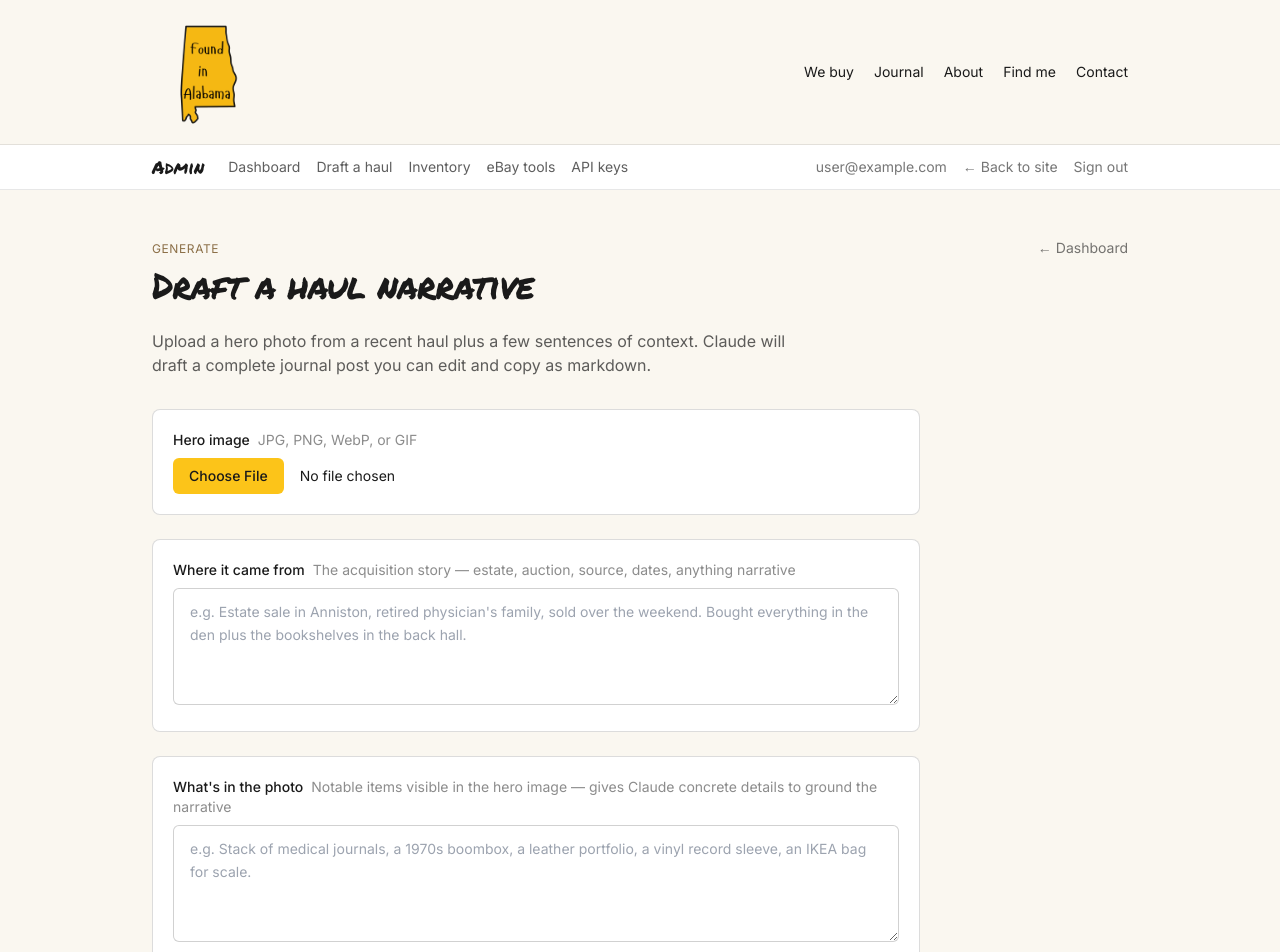
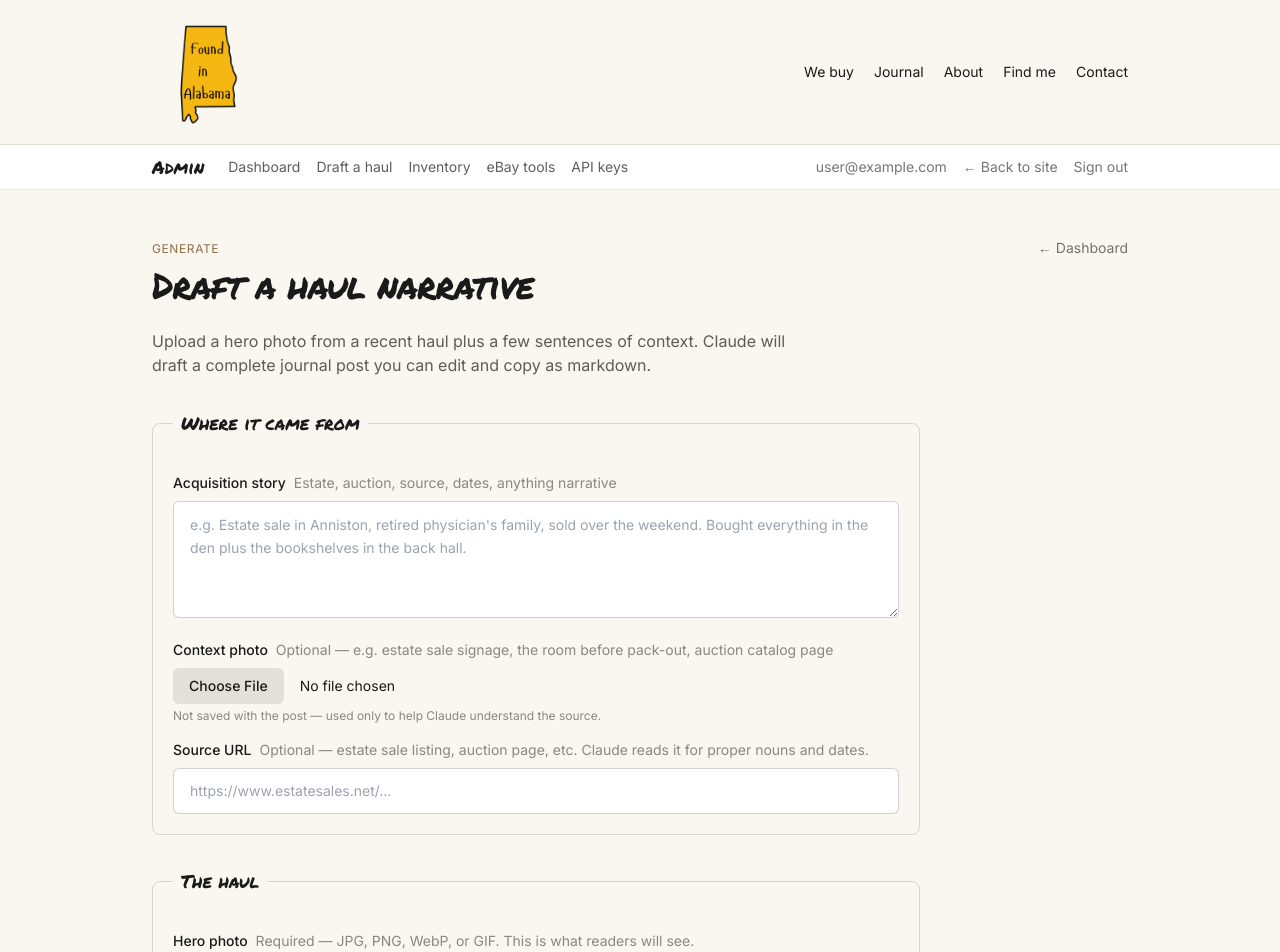
Before and after one commit to colporteur/found-in-alabama, a Next.js app: page /admin/draft in a window 1280 px wide. Shown: the top 952 px of the page. Built offline with nearby package versions, Linux system fonts and the light colour scheme; no server answers; sample sign-in values are in the browser's storage.

Commit message:
Add context photo and source URL to draft generator

```diff
--- a/app/admin/draft/page.tsx
+++ b/app/admin/draft/page.tsx
@@ -17,12 +17,16 @@ export default function DraftPage() {
   // few seconds after the picker closes ("permission problems after a
   // reference to a file was acquired" error). Reading once up front and
   // holding the string avoids that.
-  const [imageData, setImageData] = useState<{
+  type ImageData = {
     base64: string;
     mediaType: string;
     previewUrl: string;
     fileName: string;
-  } | null>(null);
+  };
+
+  const [imageData, setImageData] = useState<ImageData | null>(null); // hero
+  const [contextImageData, setContextImageData] = useState<ImageData | null>(null);
+  const [contextUrl, setContextUrl] = useState("");
   const [acquisitionContext, setAcquisitionContext] = useState("");
   const [photoNotes, setPhotoNotes] = useState("");
   const [isGenerating, setIsGenerating] = useState(false);
@@ -32,45 +36,71 @@ export default function DraftPage() {
   const [isPublishing, setIsPublishing] = useState(false);
   const [publishedUrl, setPublishedUrl] = useState<string | null>(null);
 
-  function handleFileChange(e: React.ChangeEvent<HTMLInputElement>) {
+  function readImageFile(
+    file: File,
+    onSuccess: (data: ImageData) => void,
+    onFail: (msg: string) => void
+  ) {
+    const reader = new FileReader();
+    reader.onerror = () => {
+      onFail(
+        "Could not read the selected image. Try again, and don't switch apps between picking the file and the read finishing."
+      );
+    };
+    reader.onload = () => {
+      const dataUrl = reader.result as string;
+      const match = dataUrl.match(/^data:(.+);base64,(.+)$/);
+      if (!match) {
+        onFail("Could not parse the image data.");
+        return;
+      }
+      const [, mediaType, base64] = match;
+      const allowedTypes = ["image/jpeg", "image/png", "image/webp", "image/gif"];
+      if (!allowedTypes.includes(mediaType)) {
+        onFail(`Image type ${mediaType} not supported. Use JPG, PNG, WebP, or GIF.`);
+        return;
+      }
+      onSuccess({ base64, mediaType, previewUrl: dataUrl, fileName: file.name });
+    };
+    reader.readAsDataURL(file);
+  }
+
+  function handleHeroFileChange(e: React.ChangeEvent<HTMLInputElement>) {
     const file = e.target.files?.[0] ?? null;
     if (!file) {
       setImageData(null);
       return;
     }
-    const reader = new FileReader();
-    reader.onerror = () => {
-      setError(
-        "Could not read the selected image. Try again, and don't switch apps between picking the file and the read finishing."
+    readImageFile(
+      file,
+      (data) => {
+        setError(null);
+        setImageData(data);
+      },
+      (msg) => {
+        setError(msg);
+        setImageData(null);
+      }
     );
-      setImageData(null);
-    };
-    reader.onload = () => {
-      const dataUrl = reader.result as string;
-      const match = dataUrl.match(/^data:(.+);base64,(.+)$/);
-      if (!match) {
-        setError("Could not parse the image data.");
-        setImageData(null);
+  }
+
+  function handleContextFileChange(e: React.ChangeEvent<HTMLInputElement>) {
+    const file = e.target.files?.[0] ?? null;
+    if (!file) {
+      setContextImageData(null);
       return;
     }
-      const [, mediaType, base64] = match;
-      const allowedTypes = ["image/jpeg", "image/png", "image/webp", "image/gif"];
-      if (!allowedTypes.includes(mediaType)) {
-        setError(
-          `Image type ${mediaType} not supported. Use JPG, PNG, WebP, or GIF.`
+    readImageFile(
+      file,
+      (data) => {
+        setError(null);
+        setContextImageData(data);
+      },
+      (msg) => {
+        setError(msg);
+        setContextImageData(null);
+      }
     );
-        setImageData(null);
-        return;
-      }
-      setError(null);
-      setImageData({
-        base64,
-        mediaType,
-        previewUrl: dataUrl,
-        fileName: file.name,
-      });
-    };
-    reader.readAsDataURL(file);
   }
 
   async function handleGenerate(e: React.FormEvent) {
@@ -82,8 +112,12 @@ export default function DraftPage() {
       setError("Please choose a hero image first.");
       return;
     }
-    if (acquisitionContext.trim().length + photoNotes.trim().length < 10) {
-      setError("Tell us at least a sentence about the haul.");
+    const totalContextLength =
+      acquisitionContext.trim().length + photoNotes.trim().length;
+    if (totalContextLength < 10 && !contextImageData && !contextUrl.trim()) {
+      setError(
+        "Add at least a sentence of context, or attach a context photo, or paste a source URL."
+      );
       return;
     }
     setIsGenerating(true);
@@ -94,8 +128,11 @@ export default function DraftPage() {
         body: JSON.stringify({
           imageBase64: imageData.base64,
           imageMediaType: imageData.mediaType,
+          contextImageBase64: contextImageData?.base64,
+          contextImageMediaType: contextImageData?.mediaType,
           acquisitionContext: acquisitionContext.trim(),
           photoNotes: photoNotes.trim(),
+          contextUrl: contextUrl.trim(),
         }),
       });
       if (!res.ok) {
@@ -195,38 +232,20 @@ ${r.body}
         markdown.
       </p>
 
-      <form onSubmit={handleGenerate} className="space-y-6 max-w-3xl">
-        <div className="bg-white border border-brand-ink/15 rounded-lg p-5">
-          <label className="block text-sm font-medium mb-2">
-            Hero image
-            <span className="text-brand-ink/50 font-normal ml-2">
-              JPG, PNG, WebP, or GIF
-            </span>
-          </label>
-          <input
-            type="file"
-            accept="image/jpeg,image/png,image/webp,image/gif"
-            onChange={handleFileChange}
-            className="block w-full text-sm file:mr-4 file:py-2 file:px-4 file:rounded-md file:border-0 file:text-sm file:font-medium file:bg-brand-yellow file:text-brand-ink hover:file:bg-brand-yellow-dark file:cursor-pointer"
-          />
-          {imageData?.previewUrl && (
-            // eslint-disable-next-line @next/next/no-img-element
-            <img
-              src={imageData.previewUrl}
-              alt="Preview"
-              className="mt-4 rounded-md max-h-64 object-cover"
-            />
-          )}
-        </div>
+      <form onSubmit={handleGenerate} className="space-y-8 max-w-3xl">
 
-        <div className="bg-white border border-brand-ink/15 rounded-lg p-5">
+        {/* ── Where it came from ─────────────────────────────────────── */}
+        <fieldset className="border border-brand-ink/15 rounded-lg p-5 space-y-4">
+          <legend className="font-marker text-lg px-2">Where it came from</legend>
+
+          <div>
             <label
               htmlFor="acquisition-context"
               className="block text-sm font-medium mb-2"
             >
-            Where it came from
+              Acquisition story
               <span className="text-brand-ink/50 font-normal ml-2">
-              The acquisition story — estate, auction, source, dates, anything narrative
+                Estate, auction, source, dates, anything narrative
               </span>
             </label>
             <textarea
@@ -239,14 +258,88 @@ ${r.body}
             />
           </div>
 
-        <div className="bg-white border border-brand-ink/15 rounded-lg p-5">
+          <div>
+            <label className="block text-sm font-medium mb-2">
+              Context photo
+              <span className="text-brand-ink/50 font-normal ml-2">
+                Optional — e.g. estate sale signage, the room before pack-out, auction catalog page
+              </span>
+            </label>
+            <input
+              type="file"
+              accept="image/jpeg,image/png,image/webp,image/gif"
+              onChange={handleContextFileChange}
+              className="block w-full text-sm file:mr-4 file:py-2 file:px-4 file:rounded-md file:border-0 file:text-sm file:font-medium file:bg-brand-ink/10 file:text-brand-ink hover:file:bg-brand-ink/20 file:cursor-pointer"
+            />
+            {contextImageData?.previewUrl && (
+              // eslint-disable-next-line @next/next/no-img-element
+              <img
+                src={contextImageData.previewUrl}
+                alt="Context preview"
+                className="mt-3 rounded-md max-h-40 object-cover"
+              />
+            )}
+            <p className="text-xs text-brand-ink/50 mt-1">
+              Not saved with the post — used only to help Claude understand the source.
+            </p>
+          </div>
+
+          <div>
+            <label
+              htmlFor="context-url"
+              className="block text-sm font-medium mb-2"
+            >
+              Source URL
+              <span className="text-brand-ink/50 font-normal ml-2">
+                Optional — estate sale listing, auction page, etc. Claude reads it for proper nouns and dates.
+              </span>
+            </label>
+            <input
+              id="context-url"
+              type="url"
+              value={contextUrl}
+              onChange={(e) => setContextUrl(e.target.value)}
+              placeholder="https://www.estatesales.net/..."
+              className="w-full px-4 py-3 border border-brand-ink/20 rounded-md text-sm focus:outline-none focus:ring-2 focus:ring-brand-yellow focus:border-brand-yellow"
+            />
+          </div>
+        </fieldset>
+
+        {/* ── The haul ───────────────────────────────────────────────── */}
+        <fieldset className="border border-brand-ink/15 rounded-lg p-5 space-y-4">
+          <legend className="font-marker text-lg px-2">The haul</legend>
+
+          <div>
+            <label className="block text-sm font-medium mb-2">
+              Hero photo
+              <span className="text-brand-ink/50 font-normal ml-2">
+                Required — JPG, PNG, WebP, or GIF. This is what readers will see.
+              </span>
+            </label>
+            <input
+              type="file"
+              accept="image/jpeg,image/png,image/webp,image/gif"
+              onChange={handleHeroFileChange}
+              className="block w-full text-sm file:mr-4 file:py-2 file:px-4 file:rounded-md file:border-0 file:text-sm file:font-medium file:bg-brand-yellow file:text-brand-ink hover:file:bg-brand-yellow-dark file:cursor-pointer"
+            />
+            {imageData?.previewUrl && (
+              // eslint-disable-next-line @next/next/no-img-element
+              <img
+                src={imageData.previewUrl}
+                alt="Hero preview"
+                className="mt-3 rounded-md max-h-64 object-cover"
+              />
+            )}
+          </div>
+
+          <div>
             <label
               htmlFor="photo-notes"
               className="block text-sm font-medium mb-2"
             >
               What&apos;s in the photo
               <span className="text-brand-ink/50 font-normal ml-2">
-              Notable items visible in the hero image — gives Claude concrete details to ground the narrative
+                Notable items visible in the hero image — gives Claude concrete details
               </span>
             </label>
             <textarea
@@ -258,6 +351,7 @@ ${r.body}
               className="w-full px-4 py-3 border border-brand-ink/20 rounded-md text-sm leading-relaxed focus:outline-none focus:ring-2 focus:ring-brand-yellow focus:border-brand-yellow resize-y"
             />
           </div>
+        </fieldset>
 
         <div className="flex items-center gap-4">
           <button
@@ -265,7 +359,9 @@ ${r.body}
             disabled={
               isGenerating ||
               !imageData ||
-              acquisitionContext.trim().length + photoNotes.trim().length < 10
+              (acquisitionContext.trim().length + photoNotes.trim().length < 10 &&
+                !contextImageData &&
+                !contextUrl.trim())
             }
             className="inline-flex items-center justify-center px-6 py-3 bg-brand-yellow text-brand-ink font-medium rounded-md hover:bg-brand-yellow-dark transition-colors disabled:opacity-50 disabled:cursor-not-allowed"
           >
--- a/app/api/admin/draft/route.ts
+++ b/app/api/admin/draft/route.ts
@@ -6,19 +6,30 @@
 import { NextRequest, NextResponse } from "next/server";
 import { auth } from "@/auth";
 import { getClaude, DRAFT_MODEL, DRAFT_SYSTEM_PROMPT } from "@/lib/claude";
+import { fetchUrlAsText } from "@/lib/url-fetch";
+import type Anthropic from "@anthropic-ai/sdk";
 
 // Use the Node runtime — the Anthropic SDK's streaming and large body
 // handling work better than at the edge for this use case.
 export const runtime = "nodejs";
 export const maxDuration = 60;
 
+type ImageMediaType = "image/jpeg" | "image/png" | "image/webp" | "image/gif";
+
 type DraftRequest = {
+  // Hero (the haul) — always required. Will be saved with the post.
   imageBase64: string;
-  imageMediaType: "image/jpeg" | "image/png" | "image/webp" | "image/gif";
+  imageMediaType: ImageMediaType;
+  // Context photo (where it came from) — optional. Only used as Claude
+  // vision input; not saved with the post.
+  contextImageBase64?: string;
+  contextImageMediaType?: ImageMediaType;
   /** Where the haul came from (estate, auction, etc.) — narrative spine. */
   acquisitionContext?: string;
   /** What's in the hero photo — grounds specific details. */
   photoNotes?: string;
+  /** Public URL Claude should scrape for additional context. */
+  contextUrl?: string;
   /** Legacy single-field; if provided, used as acquisitionContext. */
   notes?: string;
 };
@@ -44,12 +55,13 @@ export async function POST(req: NextRequest) {
     return NextResponse.json({ error: "Invalid JSON body" }, { status: 400 });
   }
 
-  const { imageBase64, imageMediaType } = payload;
+  const { imageBase64, imageMediaType, contextImageBase64, contextImageMediaType } = payload;
   // Accept either the new two-field shape or the legacy single `notes`
   const acquisitionContext = (
     payload.acquisitionContext ?? payload.notes ?? ""
   ).trim();
   const photoNotes = (payload.photoNotes ?? "").trim();
+  const contextUrl = (payload.contextUrl ?? "").trim();
 
   if (!imageBase64 || !imageMediaType) {
     return NextResponse.json(
@@ -57,48 +69,77 @@ export async function POST(req: NextRequest) {
       { status: 400 }
     );
   }
-  // At least one of the two text inputs must be substantive
-  if (acquisitionContext.length + photoNotes.length < 10) {
+  // Some kind of text input or context image is required so Claude has
+  // *something* beyond just the hero to work with.
+  if (
+    acquisitionContext.length + photoNotes.length < 10 &&
+    !contextImageBase64 &&
+    !contextUrl
+  ) {
     return NextResponse.json(
       {
         error:
-          "Tell us at least a sentence about where the haul came from or what's in the photo.",
+          "Tell us at least a sentence about where the haul came from, what's in the photo, or paste a source URL.",
       },
       { status: 400 }
     );
   }
 
+  // Optionally fetch the source URL and pass its text to Claude.
+  let urlText: string | null = null;
+  if (contextUrl) {
+    urlText = await fetchUrlAsText(contextUrl);
+  }
+
   const claude = getClaude();
 
   const userMessage = `Acquisition context (where the haul came from):
-${acquisitionContext.length ? acquisitionContext : "(not provided — infer from the photo)"}
+${acquisitionContext.length ? acquisitionContext : "(not provided)"}
 
 What's in the hero photo (visible items):
 ${photoNotes.length ? photoNotes : "(not provided — describe what you see in the image)"}
 
-Generate the draft journal post as JSON.`;
+${contextImageBase64 ? "Context photo provided (separate from the hero — see second image)." : ""}
+${
+  contextUrl
+    ? urlText
+      ? `Source page (${contextUrl}) text excerpt:\n${urlText}`
+      : `Source URL provided (${contextUrl}) but couldn't be fetched. Ignore.`
+    : ""
+}
+
+Generate the draft journal post as JSON.`.replace(/\n{3,}/g, "\n\n");
+
+  // Build the message content array. Hero photo always present; context
+  // photo if provided.
+  const content: Anthropic.Messages.ContentBlockParam[] = [
+    {
+      type: "image",
+      source: {
+        type: "base64",
+        media_type: imageMediaType,
+        data: imageBase64,
+      },
+    },
+  ];
+  if (contextImageBase64 && contextImageMediaType) {
+    content.push({
+      type: "image",
+      source: {
+        type: "base64",
+        media_type: contextImageMediaType,
+        data: contextImageBase64,
+      },
+    });
+  }
+  content.push({ type: "text", text: userMessage });
 
   try {
     const response = await claude.messages.create({
       model: DRAFT_MODEL,
       max_tokens: 1500,
       system: DRAFT_SYSTEM_PROMPT,
-      messages: [
-        {
-          role: "user",
-          content: [
-            {
-              type: "image",
-              source: {
-                type: "base64",
-                media_type: imageMediaType,
-                data: imageBase64,
-              },
-            },
-            { type: "text", text: userMessage },
-          ],
-        },
-      ],
+      messages: [{ role: "user", content }],
     });
 
     const textBlock = response.content.find((b) => b.type === "text");
--- a/lib/claude.ts
+++ b/lib/claude.ts
@@ -26,13 +26,16 @@ export const DRAFT_MODEL = "claude-sonnet-4-6";
 // haul-draft calls so you get consistent output.
 export const DRAFT_SYSTEM_PROMPT = `You write draft journal posts for a small Alabama reseller called "Found in Alabama." Their voice is warm, matter-of-fact, lightly editorial, with a hint of curator's pride. They sell estate finds, books, vintage, ephemera, and small antiques across six marketplaces (eBay, Etsy, Poshmark, Mercari, Depop, Whatnot).
 
-Your job: take a hero photo from a recent haul plus two distinct kinds of input from the seller, and produce a complete draft journal post.
+Your job: take a hero photo from a recent haul plus several kinds of input from the seller, and produce a complete draft journal post.
 
-The two inputs:
-1. **Acquisition context** — where the haul came from, the story of how it was acquired (an estate sale, an auction, a yard sale, a buyout). This is the narrative spine of the post.
-2. **What's in the photo** — a description of the items actually visible in the hero image. Use this to ground specific details about what readers will see.
+Possible inputs (any combination — only the hero photo is guaranteed):
+1. **Hero photo** (always present) — items the seller acquired. The image readers will actually see.
+2. **Context photo** (sometimes) — a second image showing the source (estate sale signage, auction catalog, the room before it was packed out, etc.). Use it to ground the "where it came from" part of the story, NOT to describe items the reader will see.
+3. **Acquisition context** (text) — the story of how the haul was acquired: estate, auction, yard sale, buyout, etc. Often the narrative spine.
+4. **What's in the photo** (text) — items visible in the hero image. Concrete details to drop in.
+5. **Source page text** (text) — content scraped from a public URL the seller pointed at (estate sale listing, auction page, etc.). Treat this as a secondary source. Mine it for places, dates, family names, item categories — but don't quote it verbatim or include marketing language from the source.
 
-Weave both into the narrative. The acquisition context sets the scene; the photo description gives concrete examples the reader can see and grab onto.
+Weave the inputs that are present into a single coherent narrative. Acquisition context sets the scene; photo description (and the hero photo itself) provides concrete examples; source URL content fills in proper nouns and dates.
 
 Voice notes:
 - Conversational but knowledgeable. Like a thoughtful shopkeeper telling a regular customer about their week.
--- /dev/null
+++ b/lib/url-fetch.ts
@@ -0,0 +1,108 @@
+// Tiny utility for fetching a public web page and converting it to plain
+// text suitable for inclusion in a Claude prompt. Used by the draft
+// generator when the user provides a "source URL" (an estate sale page,
+// auction listing, etc.) to add narrative context.
+//
+// Defensive — failures (404, timeout, oversized response) return null
+// instead of throwing, so a bad URL doesn't break draft generation.
+
+const MAX_BYTES = 500_000;
+const FETCH_TIMEOUT_MS = 8_000;
+const MAX_TEXT_CHARS = 6_000;
+
+/**
+ * Fetch the URL, strip HTML, return a plain-text excerpt suitable for
+ * pasting into a Claude prompt. Returns null on any failure (with
+ * console.warn for diagnostics).
+ */
+export async function fetchUrlAsText(url: string): Promise<string | null> {
+  let parsed: URL;
+  try {
+    parsed = new URL(url);
+  } catch {
+    return null;
+  }
+  if (parsed.protocol !== "http:" && parsed.protocol !== "https:") {
+    return null;
+  }
+
+  const controller = new AbortController();
+  const timer = setTimeout(() => controller.abort(), FETCH_TIMEOUT_MS);
+
+  try {
+    const res = await fetch(parsed.toString(), {
+      signal: controller.signal,
+      headers: {
+        // A real browser-ish UA so estate sale platforms don't block us.
+        "User-Agent":
+          "Mozilla/5.0 (compatible; FoundInAlabamaBot/1.0; +https://www.foundinalabama.com)",
+        Accept: "text/html,application/xhtml+xml",
+      },
+      redirect: "follow",
+    });
+
+    if (!res.ok) {
+      console.warn(`[url-fetch] ${url} returned ${res.status}`);
+      return null;
+    }
+
+    const contentType = res.headers.get("content-type") ?? "";
+    if (
+      !contentType.includes("text/html") &&
+      !contentType.includes("text/plain") &&
+      !contentType.includes("application/xhtml")
+    ) {
+      console.warn(`[url-fetch] ${url} not HTML (${contentType})`);
+      return null;
+    }
+
+    // Read up to MAX_BYTES of the response. Hard-cap so a giant page
+    // can't blow up the function.
+    const reader = res.body?.getReader();
+    if (!reader) return null;
+
+    const chunks: Uint8Array[] = [];
+    let total = 0;
+    while (true) {
+      const { done, value } = await reader.read();
+      if (done) break;
+      total += value.length;
+      if (total > MAX_BYTES) {
+        chunks.push(value.slice(0, value.length - (total - MAX_BYTES)));
+        break;
+      }
+      chunks.push(value);
+    }
+    const buf = Buffer.concat(chunks.map((c) => Buffer.from(c)));
+    const html = buf.toString("utf-8");
+
+    const text = htmlToText(html).slice(0, MAX_TEXT_CHARS);
+    return text || null;
+  } catch (err) {
+    console.warn(`[url-fetch] ${url} failed`, err);
+    return null;
+  } finally {
+    clearTimeout(timer);
+  }
+}
+
+/**
+ * Strip scripts/styles, decode entities lightly, drop all tags, collapse
+ * whitespace. Not perfect but good enough for narrative grounding.
+ */
+function htmlToText(html: string): string {
+  return html
+    .replace(/<script[\s\S]*?<\/script>/gi, " ")
+    .replace(/<style[\s\S]*?<\/style>/gi, " ")
+    .replace(/<noscript[\s\S]*?<\/noscript>/gi, " ")
+    .replace(/<head[\s\S]*?<\/head>/gi, " ")
+    .replace(/<[^>]+>/g, " ")
+    .replace(/&nbsp;/gi, " ")
+    .replace(/&amp;/gi, "&")
+    .replace(/&lt;/gi, "<")
+    .replace(/&gt;/gi, ">")
+    .replace(/&quot;/gi, '"')
+    .replace(/&#39;/gi, "'")
+    .replace(/\s+/g, " ")
+    .trim();
+}
```
Lines whose indentation alone changed are shown as unchanged.
